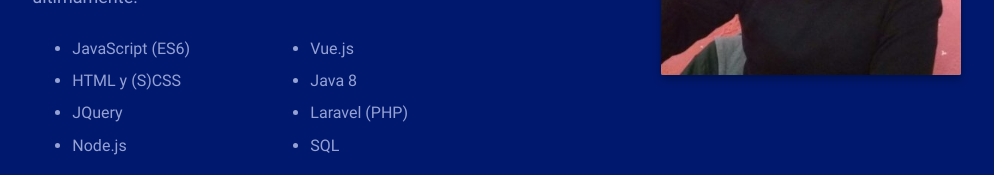
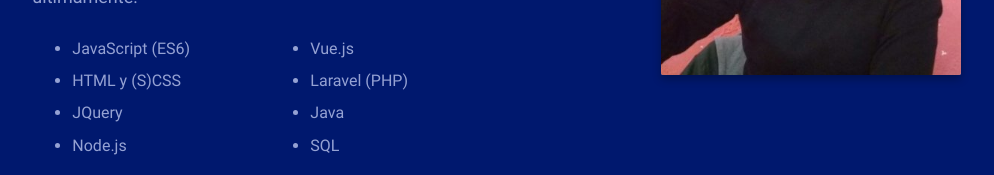
Before and after one commit to alexandreargm/portafolio, a Nuxt app: page / in a window 1280 px wide. Shown: the part 1242-1417 px from the top of the page, without its empty margins (131-1125 px from the left). Built offline with nearby package versions, Linux system fonts and the light colour scheme.

Commit message:
change font size

```diff
--- a/assets/css/variables.scss
+++ b/assets/css/variables.scss
@@ -39,7 +39,7 @@
   --font-size-l: 1.4rem;
   --font-size-xl: 1.6rem;
   --font-size-h2: 1.6rem;
-  --font-size-h1: 2.4rem;
+  --font-size-h1: 2.6rem;
   --font-size-title: 3rem;
 }
 
--- a/components/AboutMe.vue
+++ b/components/AboutMe.vue
@@ -34,10 +34,10 @@
             Vue.js
           </li>
           <li class="skills-list__item">
-            Java 8
+            Laravel (PHP)
           </li>
           <li class="skills-list__item">
-            Laravel (PHP)
+            Java
           </li>
           <li class="skills-list__item">
             SQL
```
